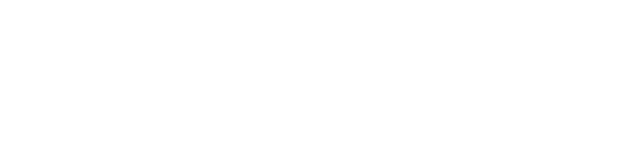
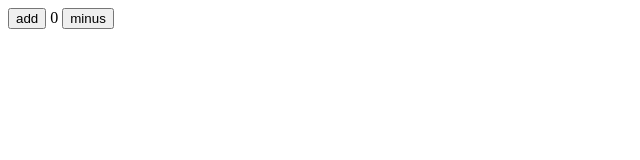
Before and after one commit to kimyoungjin-dev/vanilla-redux, a React app: page public/index.html in a window 1280 px wide. Shown: the whole page, without its empty margins (0-640 px from the left). Built offline with nearby package versions, Linux system fonts and the light colour scheme.

Commit message:
Return to the beginning

```diff
--- a/public/index.html
+++ b/public/index.html
@@ -10,34 +10,14 @@
       content="Web site created using create-react-app"
     />
     <link rel="apple-touch-icon" href="%PUBLIC_URL%/logo192.png" />
-    <!--
-      manifest.json provides metadata used when your web app is installed on a
-      user's mobile device or desktop. See https://developers.google.com/web/fundamentals/web-app-manifest/
-    -->
+
     <link rel="manifest" href="%PUBLIC_URL%/manifest.json" />
-    <!--
-      Notice the use of %PUBLIC_URL% in the tags above.
-      It will be replaced with the URL of the `public` folder during the build.
-      Only files inside the `public` folder can be referenced from the HTML.
 
-      Unlike "/favicon.ico" or "favicon.ico", "%PUBLIC_URL%/favicon.ico" will
-      work correctly both with client-side routing and a non-root public URL.
-      Learn how to configure a non-root public URL by running `npm run build`.
-    -->
-    <title>React App</title>
+    <title>Vanilla Redux</title>
   </head>
   <body>
-    <noscript>You need to enable JavaScript to run this app.</noscript>
-    <div id="root"></div>
-    <!--
-      This HTML file is a template.
-      If you open it directly in the browser, you will see an empty page.
-
-      You can add webfonts, meta tags, or analytics to this file.
-      The build step will place the bundled scripts into the <body> tag.
-
-      To begin the development, run `npm start` or `yarn start`.
-      To create a production bundle, use `npm run build` or `yarn build`.
-    -->
+    <button id="add">add</button>
+    <span>0</span>
+    <button id="minus">minus</button>
   </body>
 </html>
```
